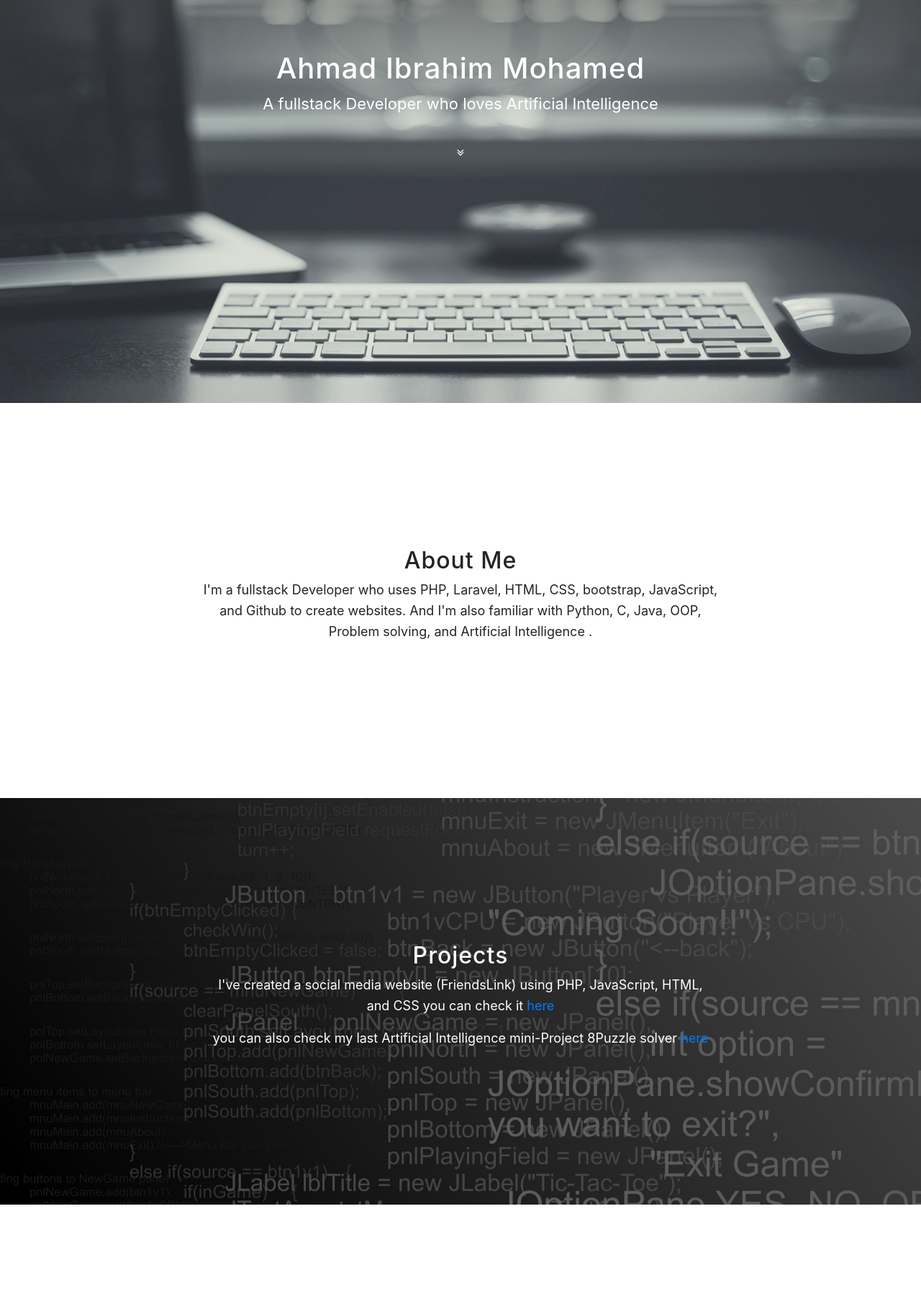
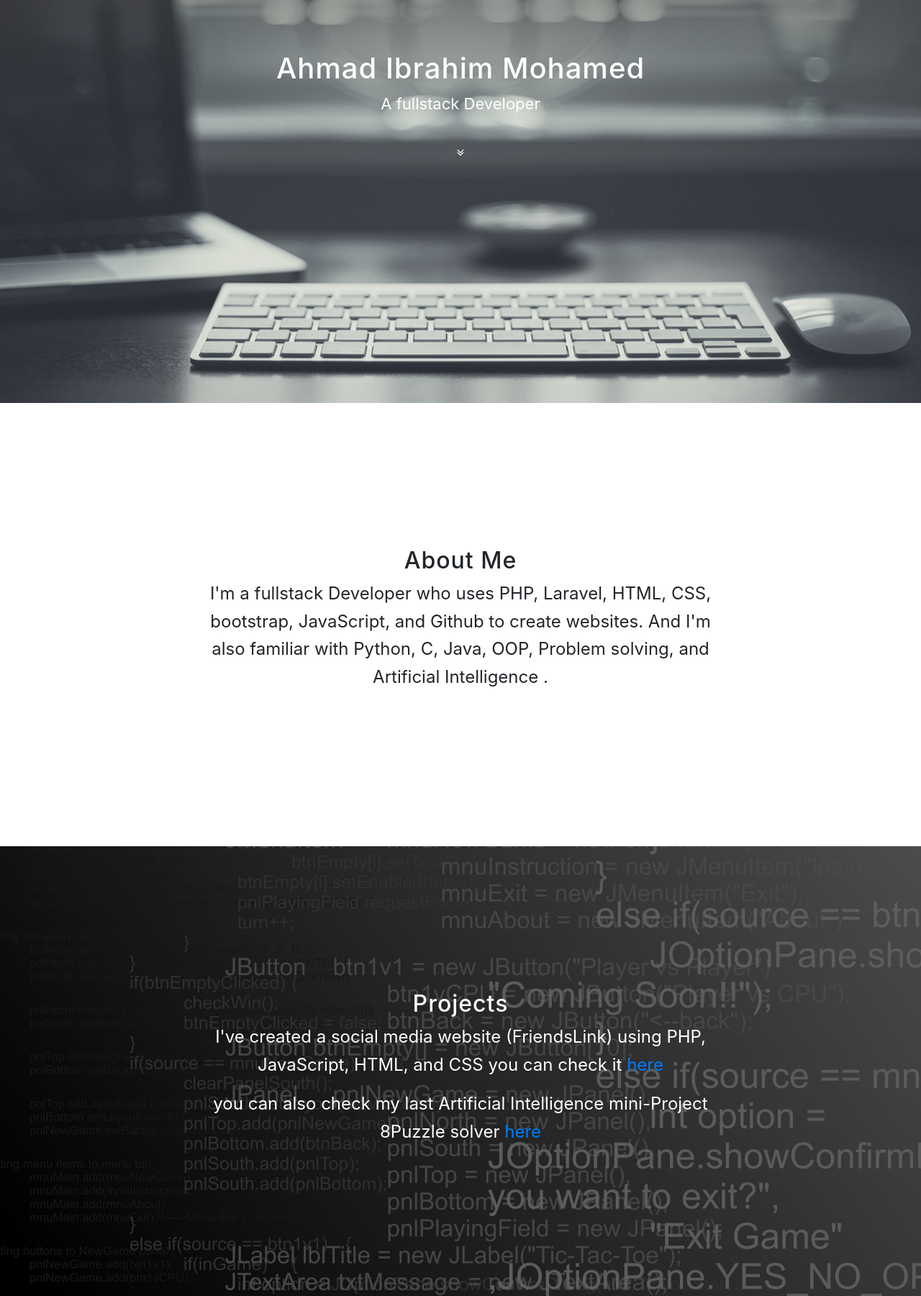
Before and after one commit to ahmedibraheeem/ahmedibraheeem.github.io, a website with bundled scripts: page index.html in a window 1280 px wide. Shown: the part 240-2041 px from the top of the page at 72% size. Built offline with nearby package versions, Linux system fonts and the light colour scheme.

Commit message:
modifying size

```diff
--- a/index.html
+++ b/index.html
@@ -56,7 +56,7 @@
           <div class="row">
             <div class="col-lg-8 mx-auto">
               <h1 class="heading">Ahmad Ibrahim Mohamed</h1>
-              <p class="intro-text">A fullstack Developer who loves Artificial Intelligence</p>
+              <p class="intro-text">A fullstack Developer</p>
               <a href="#about" class="btn btn-circle js-scroll-trigger">
                 <i class="fa fa-angle-double-down animated"></i>
               </a>
@@ -72,7 +72,7 @@
         <div class="row">
           <div class="col-lg-8 mx-auto">
             <h2>About Me</h2>
-            <p>I'm a fullstack Developer who uses PHP, Laravel, HTML, CSS, bootstrap, JavaScript, and Github to create websites. And I'm also familiar with Python, C, Java, OOP, Problem solving, and Artificial Intelligence . </p>
+            <p> <font size="5">I'm a fullstack Developer who uses PHP, Laravel, HTML, CSS, bootstrap, JavaScript, and Github to create websites. And I'm also familiar with Python, C, Java, OOP, Problem solving, and Artificial Intelligence . </font></p>
           </div>
         </div>
       </div>
@@ -83,8 +83,8 @@
       <div class="container">
         <div class="col-lg-8 mx-auto">
           <h2>Projects</h2>
-          <p>I've created a social media website (FriendsLink) using  PHP, JavaScript, HTML, and CSS you can check it <a href="https://ahmedibraheeem.github.io/FriendsLink">here</a></p>
-          <p>you can also check my last Artificial Intelligence mini-Project 8Puzzle solver <a href="https://ahmedibraheeem.github.io/8puzzle">here</a></p>
+          <p><font size="5">I've created a social media website (FriendsLink) using  PHP, JavaScript, HTML, and CSS you can check it <a href="https://ahmedibraheeem.github.io/FriendsLink">here</a> </font></p>
+          <p><font size="5">you can also check my last Artificial Intelligence mini-Project 8Puzzle solver <a href="https://ahmedibraheeem.github.io/8puzzle">here</a></font></p>
         </div>
       </div>
     </section>
@@ -95,7 +95,7 @@
         <div class="row">
           <div class="col-lg-8 mx-auto">
             <h2>Contact Me</h2>
-              <p>Phone: +201288395055 <br> Email:AhmedIbraheeem100@gmail.com </p>
+              <p>Phone: +201288395055 <br> Email: AhmedIbraheeem100@gmail.com </p>
             <ul class="list-inline banner-social-buttons">
               <li class="list-inline-item">
                 <a href="https://twitter.com/ahmedibraheeem1" class="btn btn-default btn-lg">
```
Also changed, not shown: css/grayscale.css (+1 -9 lines).
